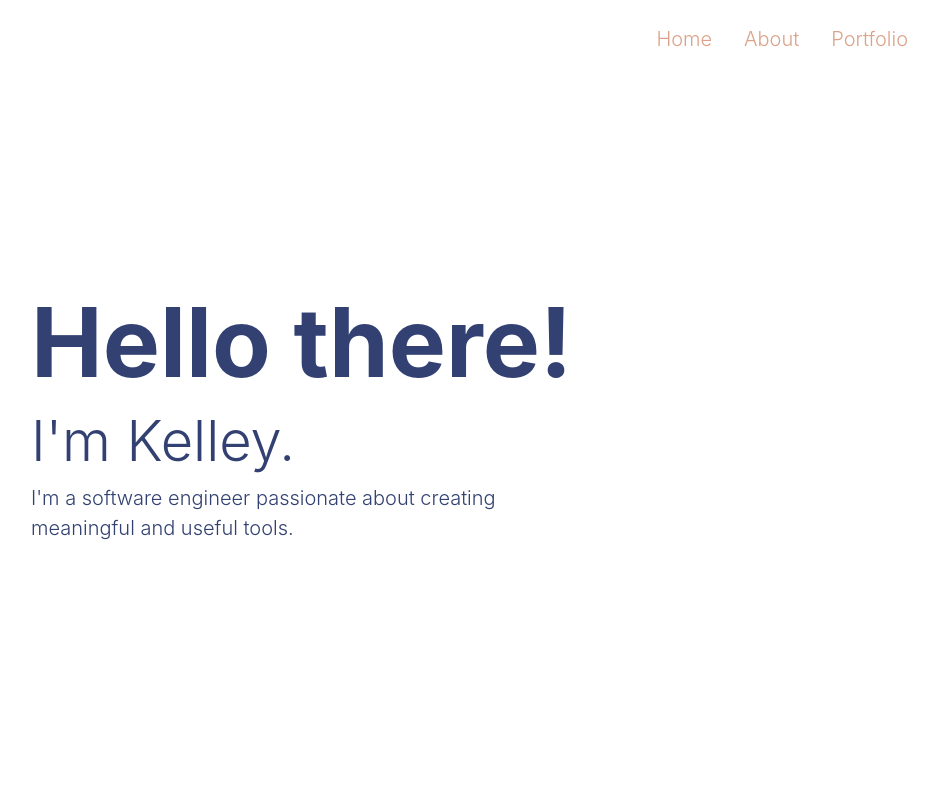
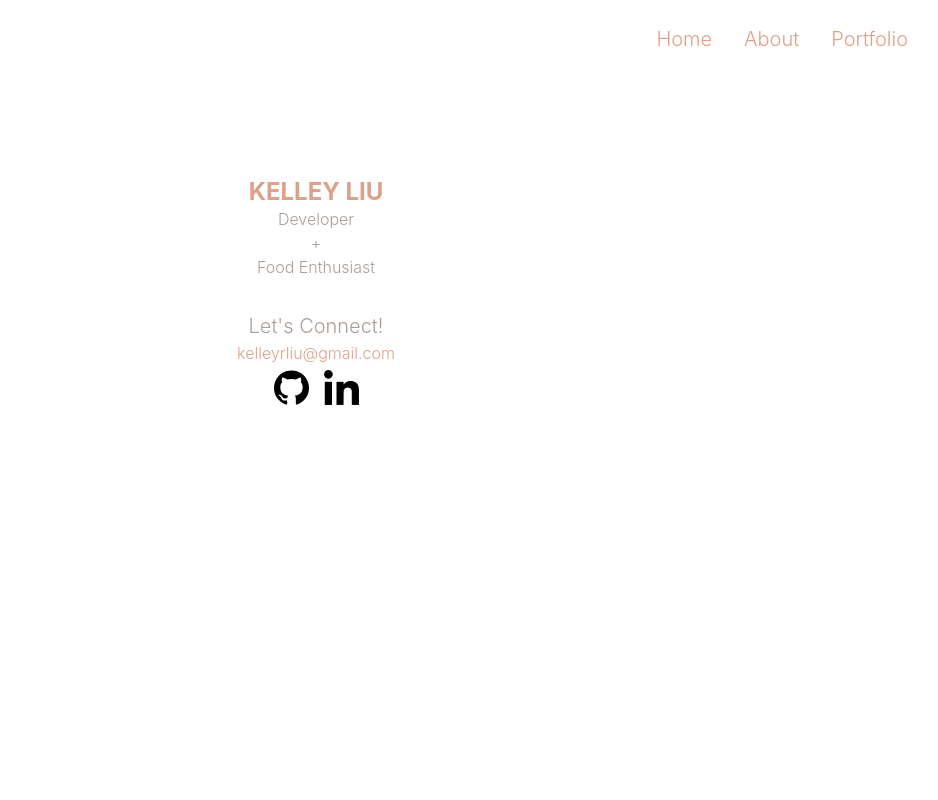
Before and after one commit to kelleyliu/kelleyliu.github.io, a React (Create React App) app: page / in a window 1280 px wide. Shown: the top 800 px of the page, without its empty margins (324-1262 px from the left). Built offline with nearby package versions, Linux system fonts and the light colour scheme.

Commit message:
changed homepage ref

```diff
--- a/src/App.js
+++ b/src/App.js
@@ -40,7 +40,7 @@ class App extends React.Component {
         <Container className="p-0" fluid={true}>
           <NavBar />
 
-          <Route path="/" exact render={() => <HomePage title={this.state.home.title}
+          <Route path="/website" exact render={() => <HomePage title={this.state.home.title}
                                                         subTitle={this.state.home.subTitle}
                                                         text={this.state.home.text}
                                                         about={this.state.home.about}
```
